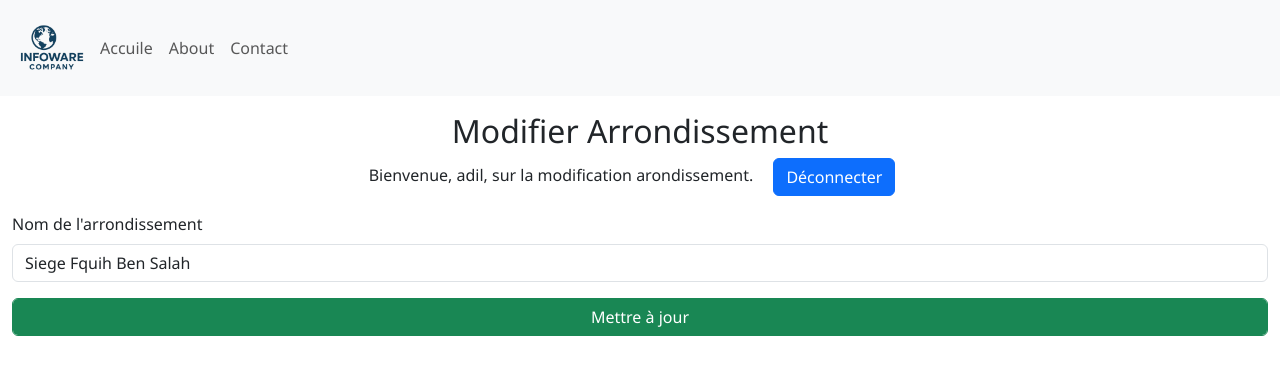
After one commit to the8Proffesional/FLASK, a Flask app: page /update_arrondissement/1 in a window 1280 px wide. The commit adds this page. Shown: the top 375 px of the page. Run offline with Flask 3, Linux system fonts and the light colour scheme; a user stored in the database is signed in.

Commit message:
manage arrondissements

```diff
--- a/Site/app.py
+++ b/Site/app.py
@@ -3,6 +3,7 @@ from main.main import main
 from about.about import about
 from admin.admin import adminstration
 from dashbord.dashbord import dashbord
+from dashbord.arrondissement import arrondissement
 from extentions import db
 from models import User
 
@@ -16,6 +17,7 @@ def createApp():
     app.register_blueprint(about)
     app.register_blueprint(adminstration)
     app.register_blueprint(dashbord)
+    app.register_blueprint(arrondissement)
 
     db.init_app(app)
     from werkzeug.security import generate_password_hash
--- /dev/null
+++ b/Site/dashbord/arrondissement.py
@@ -0,0 +1,48 @@
+from flask import Blueprint, render_template, redirect, url_for, request
+from flask import session
+from models import Arondissement
+from extentions import db
+
+arrondissement = Blueprint('arrondissement', __name__, template_folder='templates')
+
+@arrondissement.route('/manage_Arrondissements', methods=['GET', 'POST'])
+def manage_Arrondissements():
+    if 'user' not in session:
+        return redirect(url_for('admin.admin'))
+    if request.method == 'POST':
+        arrondissement_name = request.form.get('arrondissementName')
+        if arrondissement_name:
+            new_arrondissement = Arondissement(arondissement=arrondissement_name)
+            db.session.add(new_arrondissement)
+            db.session.commit()
+            return redirect(url_for('arrondissement.manage_Arrondissements'))
+
+    arrondissements = Arondissement.query.all()
+
+    return render_template('manage_Arrondissements.html', name=session['user'], arrondissements=arrondissements)
+
+@arrondissement.route('/delete_arrondissement/<int:arrondissement_id>', methods=['POST'])
+def delete_arrondissement(arrondissement_id):
+    if 'user' not in session:
+        return redirect(url_for('admin.admin'))
+
+    arrondissement = Arondissement.query.get_or_404(arrondissement_id)
+    db.session.delete(arrondissement)
+    db.session.commit()
+    return redirect(url_for('arrondissement.manage_Arrondissements'))
+
+@arrondissement.route('/update_arrondissement/<int:arrondissement_id>', methods=['GET', 'POST'])
+def update_arrondissement(arrondissement_id):
+    if 'user' not in session:
+        return redirect(url_for('admin.admin'))
+
+    arrondissement = Arondissement.query.get_or_404(arrondissement_id)
+
+    if request.method == 'POST':
+        new_name = request.form.get('arrondissementName')
+        if new_name:
+            arrondissement.arondissement = new_name
+            db.session.commit()
+            return redirect(url_for('arrondissement.manage_Arrondissements'))
+
+    return render_template('update_arondissement.html', name=session['user'], arrondissement=arrondissement)
--- a/Site/templates/manage_Arrondissements.html
+++ b/Site/templates/manage_Arrondissements.html
@@ -30,9 +30,12 @@
                         <tr>
                           <td>{{ arrondissement.arondissement }}</td>
                           <td>
-                            <form method="POST" action="{{ url_for('dashbord.delete_arrondissement', arrondissement_id=arrondissement.id) }}" onsubmit="return confirm('Êtes-vous sûr de vouloir supprimer cet arrondissement ?');">
+
+                            <form method="POST" action="{{ url_for('arrondissement.delete_arrondissement', arrondissement_id=arrondissement.id) }}" onsubmit="return confirm('Êtes-vous sûr de vouloir supprimer cet arrondissement ?');">
+                                <a href="{{ url_for('arrondissement.update_arrondissement', arrondissement_id=arrondissement.id) }}" class="btn btn-primary">Modifier</a>
                                 <button type="submit" class="btn btn-danger">Supprimer</button>
                             </form>
+
                           </td>
                         </tr>
                         {% endfor %}
--- a/Site/templates/manage_users.html
+++ b/Site/templates/manage_users.html
@@ -12,9 +12,9 @@
 
             <div class="container">
                 <p><a href="#">Ajouter un Utilisateurs</a></p>
-                <p><a href="{{ url_for('dashbord.manage_Arrondissements') }}">Gestion des Arondissements</a></p>
-                <p><a href="#">Ajouter un Département</a></p>
-                <p><a href="#">Ajouter un Bureau</a></p>
+                <p><a href="{{ url_for('arrondissement.manage_Arrondissements') }}">Gestion des Arondissements</a></p>
+                <p><a href="#">Gestion des Département</a></p>
+                <p><a href="#">Gestion des Bureau</a></p>
                 <p><a href="#">Gérer les interventions</a></p>
             </div>
 
--- /dev/null
+++ b/Site/templates/update_arondissement.html
@@ -0,0 +1,22 @@
+{% extends 'base.html' %}
+{% block title %} Tableau de bord-Gestion utilisateurs {% endblock %}
+
+{% block body %}
+<div class="container-fluid">
+    <div class="row">
+        <div class="col-12  my-3">
+            <div class="text-center">
+                <h2>Modifier Arrondissement</h2>
+                <p>Bienvenue, {{ name }}, sur la modification arondissement. <a class="mx-3 btn btn-primary" href="{{ url_for('admin.logout') }}"">Déconnecter</a></p>
+            </div>
+
+           <form method="POST">
+                <div class="mb-3">
+                    <label for="arrondissementName" class="form-label">Nom de l'arrondissement</label>
+                    <input type="text" class="form-control" id="arrondissementName" name="arrondissementName" value="{{ arrondissement.arondissement }}" required>
+                    <input type="submit" class="form-control btn btn-success mt-3" value="Mettre à jour">
+                </div>
+        </div>
+    </div>
+</div>
+{% endblock %}
```
Also changed, not shown: Site/dashbord/dashbord.py (+1 -26 lines), instance/site.db.
